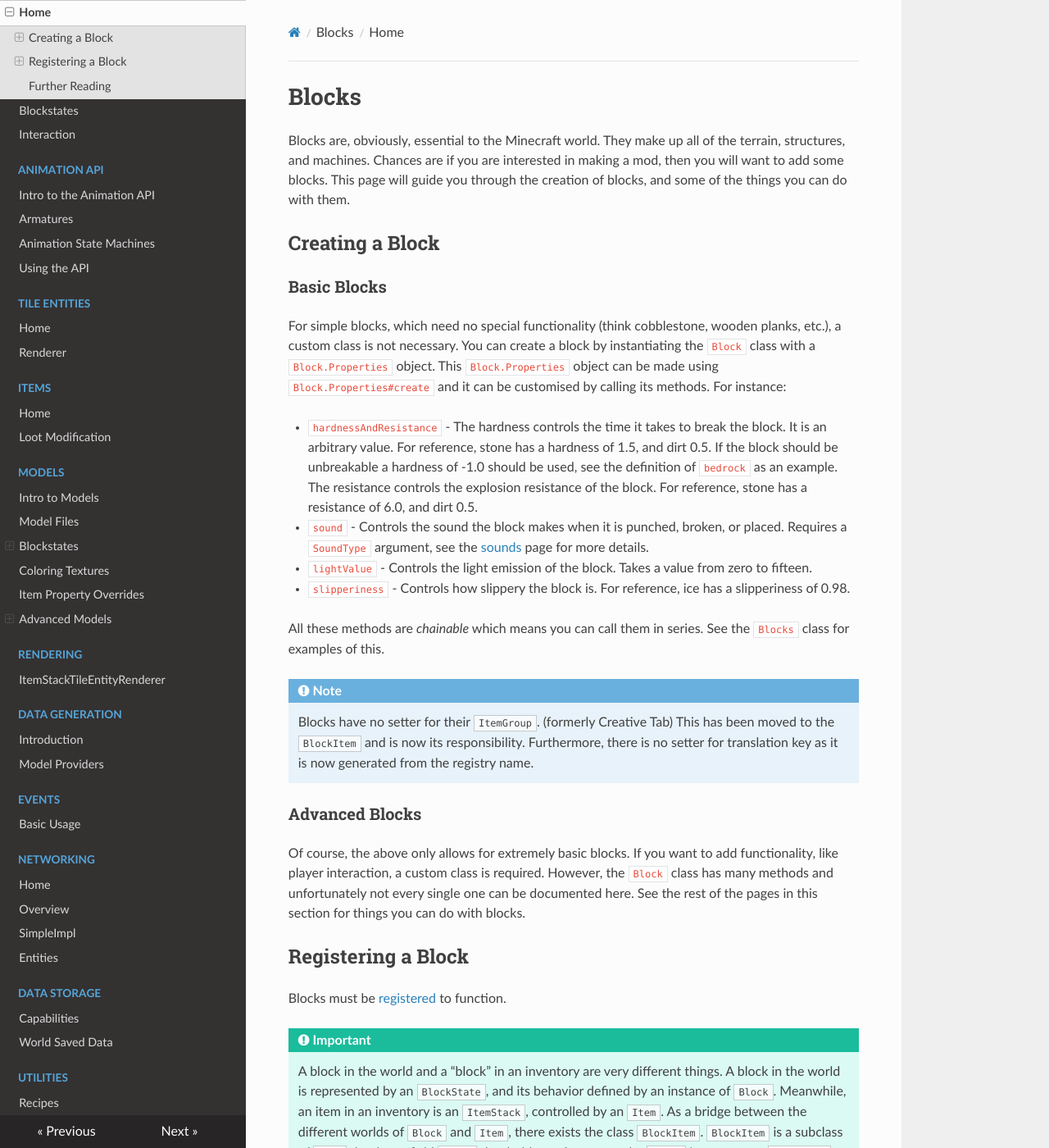
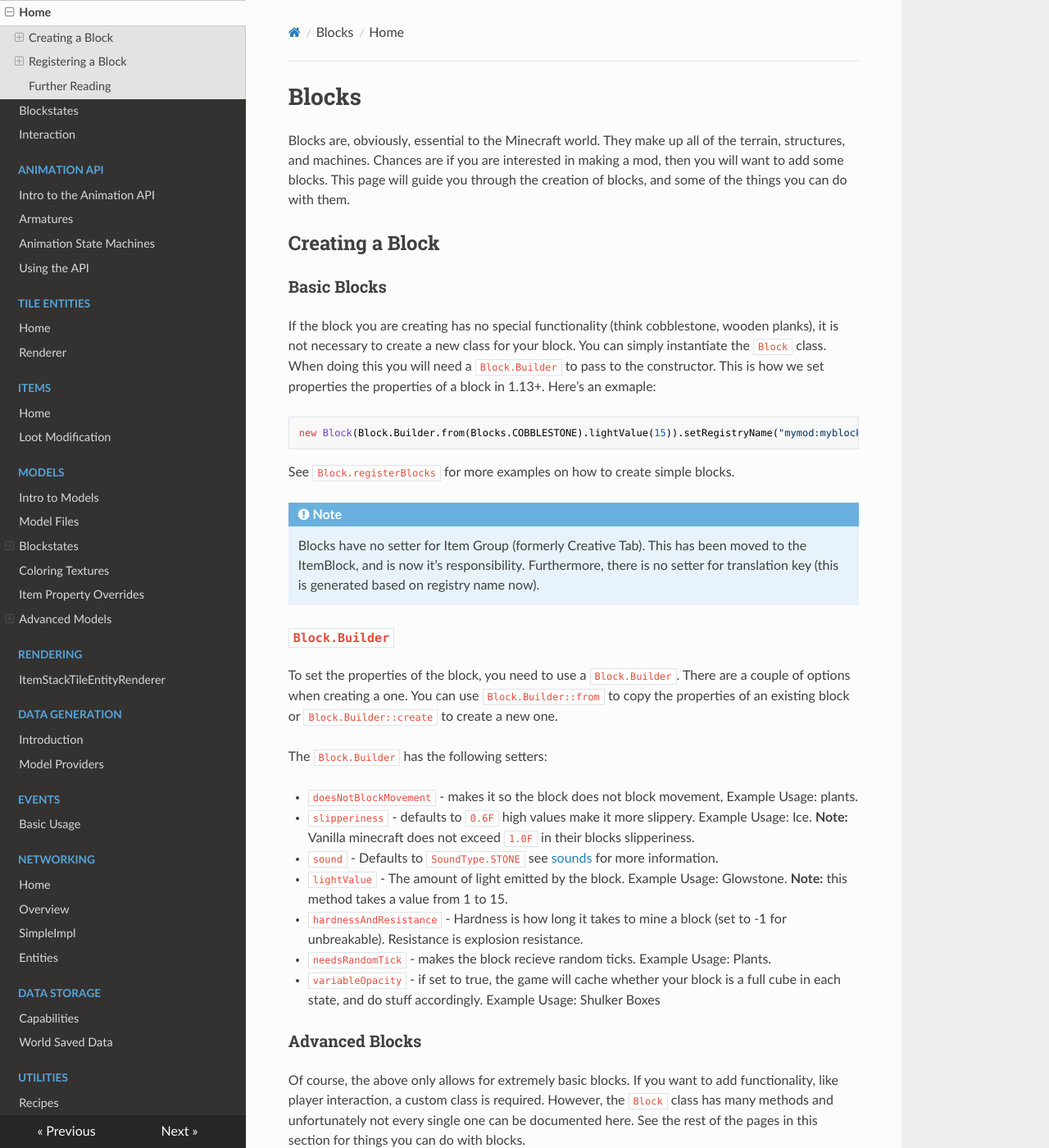
Before and after one commit to MinecraftForge/Documentation, an MkDocs documentation site: the page built from docs/blocks/blocks.md, in a window 1280 px wide and 1400 px high. Shown: the whole window at 82% size. Built offline with MkDocs 1.6.1, drawn with Linux system fonts in a browser that asks for light colours; nearby versions of some CDN libraries.

Commit message:
Updates Block docs to reflect changes in 1.13

````diff
--- a/docs/blocks/blocks.md
+++ b/docs/blocks/blocks.md
@@ -8,18 +8,30 @@ Creating a Block
 
 ### Basic Blocks
 
-For simple blocks, which need no special functionality (think cobblestone, wooden planks, etc.), a custom class is not necessary. You can create a block by instantiating the `Block` class with a `Block.Properties` object. This `Block.Properties` object can be made using `Block.Properties#create` and it can be customised by calling its methods. For instance:
+If the block you are creating has no special functionality (think cobblestone, wooden planks), it is not necessary to create a new class for your block. You can simply instantiate the `Block` class. When doing this you will need a `Block.Builder` to pass to the constructor. This is how we set properties the properties of a block in 1.13+. Here's an exmaple:
 
-- `hardnessAndResistance` - The hardness controls the time it takes to break the block. It is an arbitrary value. For reference, stone has a hardness of 1.5, and dirt 0.5. If the block should be unbreakable a hardness of -1.0 should be used, see the definition of `bedrock` as an example. The resistance controls the explosion resistance of the block. For reference, stone has a resistance of 6.0, and dirt 0.5.
-- `sound` - Controls the sound the block makes when it is punched, broken, or placed. Requires a `SoundType` argument, see the [sounds][] page for more details.
-- `lightValue` - Controls the light emission of the block. Takes a value from zero to fifteen.
-- `slipperiness` - Controls how slippery the block is. For reference, ice has a slipperiness of 0.98.
+```java
+new Block(Block.Builder.from(Blocks.COBBLESTONE).lightValue(15)).setRegistryName("mymod:myblock");
+```
 
-All these methods are *chainable* which means you can call them in series. See the `Blocks` class for examples of this.
+See `Block.registerBlocks` for more examples on how to create simple blocks.
 
 !!! Note
 
-    Blocks have no setter for their `ItemGroup`. (formerly Creative Tab) This has been moved to the `BlockItem` and is now its responsibility. Furthermore, there is no setter for translation key as it is now generated from the registry name.
+    Blocks have no setter for Item Group (formerly Creative Tab). This has been moved to the ItemBlock, and is now it's responsibility. Furthermore, there is no setter for translation key (this is generated based on registry name now).
+
+### `Block.Builder`
+To set the properties of the block, you need to use a `Block.Builder`. There are a couple of options when creating a one. You can use `Block.Builder::from` to copy the properties of an existing block or `Block.Builder::create` to create a new one.
+
+The `Block.Builder` has the following setters:
+
+  - `doesNotBlockMovement` - makes it so the block does not block movement, Example Usage: plants.
+  - `slipperiness` - defaults to `0.6F` high values make it more slippery. Example Usage: Ice. **Note:** Vanilla minecraft does not exceed `1.0F` in their blocks slipperiness.
+  - `sound` - Defaults to `SoundType.STONE` see [sounds][] for more information.
+  - `lightValue` - The amount of light emitted by the block. Example Usage: Glowstone. **Note:** this method takes a value from 1 to 15.
+  - `hardnessAndResistance` - Hardness is how long it takes to mine a block (set to -1 for unbreakable). Resistance is explosion resistance.
+  - `needsRandomTick` - makes the block recieve random ticks. Example Usage: Plants.
+  - `variableOpacity` - if set to true, the game will cache whether your block is a full cube in each state, and do stuff accordingly. Example Usage: Shulker Boxes
 
 ### Advanced Blocks
 
````
